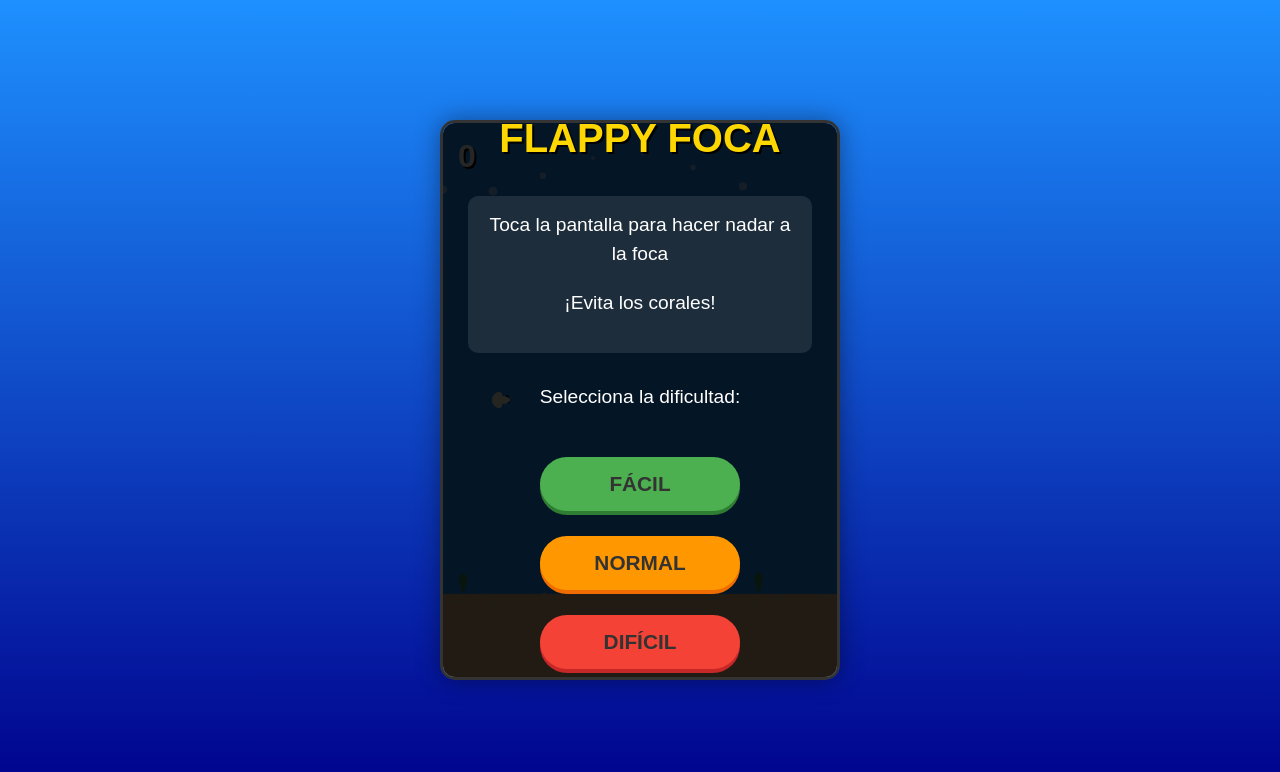
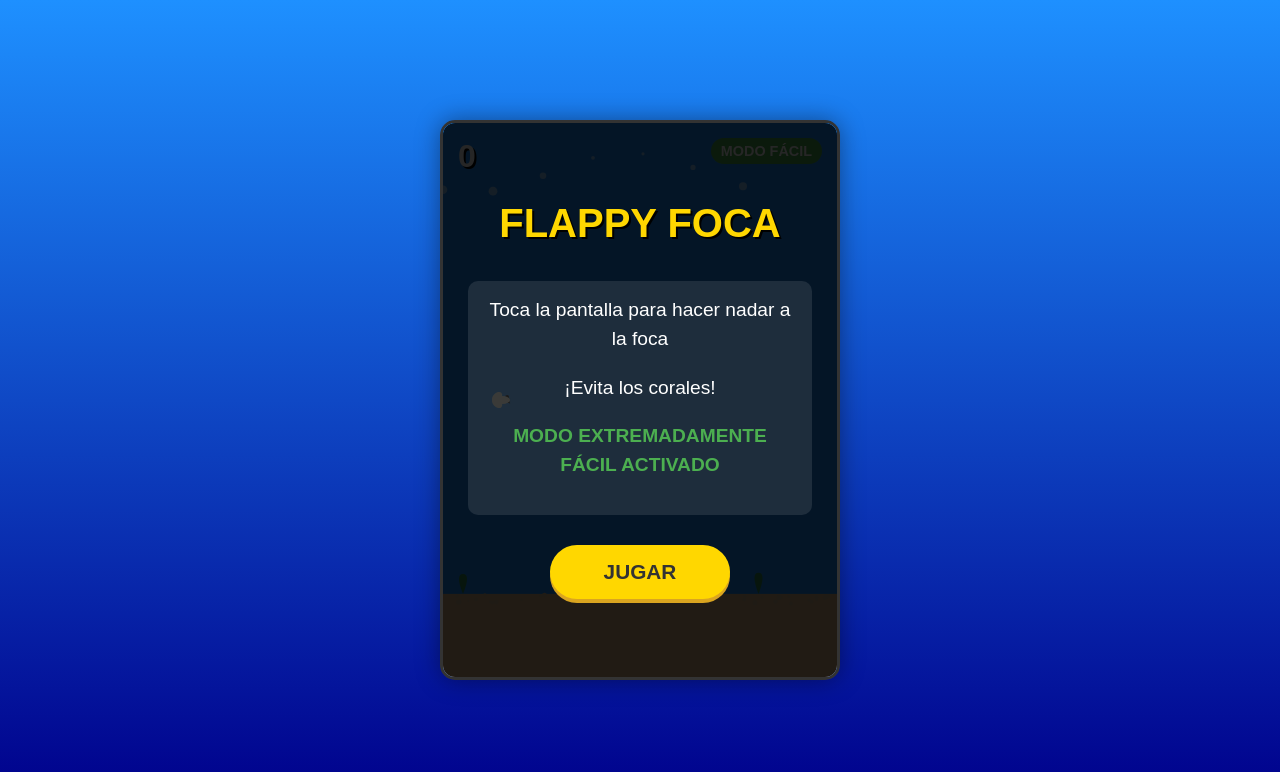
Before and after one commit to missamoonlight/foca.github.io, a plain HTML site: page index.html in a window 1280 px wide. Drawn offline with Linux system fonts and the light colour scheme.

```diff
--- a/index.html
+++ b/index.html
@@ -3,7 +3,7 @@
 <head>
     <meta charset="UTF-8">
     <meta name="viewport" content="width=device-width, initial-scale=1.0, user-scalable=no">
-    <title>Flappy Foca Móvil - Modo Fácil</title>
+    <title>Flappy Foca - Extremadamente Fácil</title>
     <style>
         * {
             margin: 0;
@@ -211,32 +211,18 @@
             }
         }
 
-        /* Selector de dificultad */
-        .difficulty-selector {
-            display: flex;
-            flex-direction: column;
-            gap: 10px;
-            margin: 15px 0;
-        }
-
-        .difficulty-btn {
+        /* Indicador de modo fácil */
+        .easy-mode-indicator {
+            position: absolute;
+            top: 15px;
+            right: 15px;
             background-color: #4CAF50;
-            min-width: 200px;
-        }
-
-        .difficulty-btn.easy {
-            background-color: #4CAF50;
-            box-shadow: 0 4px 0 #2E7D32;
-        }
-
-        .difficulty-btn.normal {
-            background-color: #FF9800;
-            box-shadow: 0 4px 0 #EF6C00;
-        }
-
-        .difficulty-btn.hard {
-            background-color: #F44336;
-            box-shadow: 0 4px 0 #C62828;
+            color: white;
+            padding: 5px 10px;
+            border-radius: 20px;
+            font-size: 0.9rem;
+            font-weight: bold;
+            z-index: 10;
         }
     </style>
 </head>
@@ -244,6 +230,7 @@
     <div id="game-container">
         <canvas id="game-canvas"></canvas>
         <div id="score-display">0</div>
+        <div class="easy-mode-indicator">MODO FÁCIL</div>
 
         <div id="tap-area" class="hidden">
             <div class="tap-hint">Toca para nadar</div>
@@ -254,13 +241,9 @@
             <div class="instructions">
                 <p>Toca la pantalla para hacer nadar a la foca</p>
                 <p>¡Evita los corales!</p>
+                <p style="color: #4CAF50; font-weight: bold;">MODO EXTREMADAMENTE FÁCIL ACTIVADO</p>
             </div>
-            <div class="difficulty-selector">
-                <p>Selecciona la dificultad:</p>
-                <button id="easy-button" class="difficulty-btn easy">FÁCIL</button>
-                <button id="normal-button" class="difficulty-btn normal">NORMAL</button>
-                <button id="hard-button" class="difficulty-btn hard">DIFÍCIL</button>
-            </div>
+            <button id="start-button">JUGAR</button>
         </div>
 
         <div id="game-over-screen" class="screen hidden">
@@ -285,19 +268,10 @@
                 seal.x = canvas.width * 0.15;
                 ground.height = canvas.height * 0.15;
 
-                // Ajustar según dificultad
-                if (currentDifficulty === 'easy') {
-                    corals.gap = canvas.height * 0.35; // Más espacio entre corales
-                    corals.speed = canvas.width * 0.003; // Más lento
-                } else if (currentDifficulty === 'normal') {
-                    corals.gap = canvas.height * 0.25;
-                    corals.speed = canvas.width * 0.005;
-                } else { // hard
-                    corals.gap = canvas.height * 0.2;
-                    corals.speed = canvas.width * 0.007;
-                }
-
-                corals.width = canvas.width * 0.12;
+                // CONFIGURACIÓN EXTREMADAMENTE FÁCIL
+                corals.gap = canvas.height * 0.45; // MUCHO más espacio entre corales
+                corals.width = canvas.width * 0.08; // Corales más delgados
+                corals.speed = canvas.width * 0.002; // MUCHO más lento
 
                 // Reiniciar posición de la foca si el juego está en curso
                 if (gameRunning) {
@@ -314,16 +288,13 @@
         const gameOverScreen = document.getElementById('game-over-screen');
         const finalScore = document.getElementById('final-score');
         const bestScore = document.getElementById('best-score');
-        const easyButton = document.getElementById('easy-button');
-        const normalButton = document.getElementById('normal-button');
-        const hardButton = document.getElementById('hard-button');
+        const startButton = document.getElementById('start-button');
         const restartButton = document.getElementById('restart-button');
         const tapArea = document.getElementById('tap-area');
 
         // Variables del juego
         let gameRunning = false;
         let score = 0;
-        let currentDifficulty = 'normal'; // Por defecto
         let bestScoreValue = localStorage.getItem('flappyFocaBestScore') || 0;
         bestScore.textContent = bestScoreValue;
 
@@ -337,22 +308,27 @@
             velocity: 0,
             jump: 0,
             color: '#F5F5DC',
+            rotation: 0, // Para la rotación al caer
             draw: function() {
+                ctx.save();
+                ctx.translate(this.x, this.y);
+                ctx.rotate(this.rotation);
+
                 // Cuerpo de la foca
                 ctx.fillStyle = this.color;
                 ctx.beginPath();
-                ctx.ellipse(this.x, this.y, this.width/2, this.height/2, 0, 0, Math.PI * 2);
+                ctx.ellipse(0, 0, this.width/2, this.height/2, 0, 0, Math.PI * 2);
                 ctx.fill();
 
                 // Cabeza de la foca
                 ctx.beginPath();
-                ctx.arc(this.x + this.width/2, this.y, this.height/2, 0, Math.PI * 2);
+                ctx.arc(this.width/2, 0, this.height/2, 0, Math.PI * 2);
                 ctx.fill();
 
                 // Ojos de la foca
                 ctx.fillStyle = 'black';
                 ctx.beginPath();
-                ctx.arc(this.x + this.width/2 + 5, this.y - 3, 2, 0, Math.PI * 2);
+                ctx.arc(this.width/2 + 5, -3, 2, 0, Math.PI * 2);
                 ctx.fill();
 
                 // Bigotes de la foca
@@ -360,8 +336,8 @@
                 ctx.lineWidth = 1;
                 for (let i = -1; i <= 1; i++) {
                     ctx.beginPath();
-                    ctx.moveTo(this.x + this.width/2 + 2, this.y + 1);
-                    ctx.lineTo(this.x + this.width/2 + 8, this.y + 1 + i*2);
+                    ctx.moveTo(this.width/2 + 2, 1);
+                    ctx.lineTo(this.width/2 + 8, 1 + i*2);
                     ctx.stroke();
                 }
 
@@ -369,22 +345,34 @@
                 ctx.fillStyle = this.color;
                 // Aleta delantera izquierda
                 ctx.beginPath();
-                ctx.ellipse(this.x - 5, this.y + 3, 6, 4, Math.PI/4, 0, Math.PI * 2);
+                ctx.ellipse(-5, 3, 6, 4, Math.PI/4, 0, Math.PI * 2);
                 ctx.fill();
 
                 // Aleta delantera derecha
                 ctx.beginPath();
-                ctx.ellipse(this.x - 5, this.y - 3, 6, 4, -Math.PI/4, 0, Math.PI * 2);
+                ctx.ellipse(-5, -3, 6, 4, -Math.PI/4, 0, Math.PI * 2);
                 ctx.fill();
 
                 // Cola de la foca
                 ctx.beginPath();
-                ctx.ellipse(this.x - this.width/2, this.y, 8, 4, 0, 0, Math.PI * 2);
+                ctx.ellipse(-this.width/2, 0, 8, 4, 0, 0, Math.PI * 2);
                 ctx.fill();
+
+                ctx.restore();
             },
             update: function() {
+                // SALTO CARACTERÍSTICO DE FLAPPY BIRD
                 this.velocity += this.gravity;
                 this.y += this.velocity;
+
+                // Rotación basada en la velocidad (como en Flappy Bird)
+                if (this.velocity < 0) {
+                    // Subiendo - rotación hacia arriba
+                    this.rotation = Math.max(-Math.PI/6, this.rotation - 0.05);
+                } else {
+                    // Cayendo - rotación hacia abajo
+                    this.rotation = Math.min(Math.PI/4, this.rotation + 0.03);
+                }
 
                 // Limitar la foca dentro de la pantalla
                 if (this.y - this.height/2 <= 0) {
@@ -455,7 +443,6 @@
             maxYPos: 300,
             width: 50,
             speed: 2,
-            frequency: 100, // Frecuencia de aparición de corales
             draw: function() {
                 for (let i = 0; i < this.position.length; i++) {
                     const coral = this.position[i];
@@ -509,8 +496,8 @@
             },
             update: function() {
                 if (gameRunning) {
-                    // Generar nuevos corales (dependiendo de la dificultad)
-                    if (frames % this.frequency === 0) {
+                    // Generar nuevos corales (MUCHO menos frecuentes)
+                    if (frames % 150 === 0) {
                         this.position.push({
                             x: canvas.width,
                             y: Math.floor(Math.random() * (this.maxYPos - this.minYPos + 1)) + this.minYPos,
@@ -523,11 +510,12 @@
                         const coral = this.position[i];
                         coral.x -= this.speed;
 
-                        // Detectar colisiones
+                        // Detectar colisiones (con margen de error)
+                        const collisionMargin = 5; // Margen de error para hacerlo más fácil
                         if (
-                            seal.x + seal.width/2 > coral.x &&
-                            seal.x - seal.width/2 < coral.x + this.width &&
-                            (seal.y - seal.height/2 < coral.y || seal.y + seal.height/2 > coral.y + this.gap)
+                            seal.x + seal.width/2 - collisionMargin > coral.x &&
+                            seal.x - seal.width/2 + collisionMargin < coral.x + this.width &&
+                            (seal.y - seal.height/2 + collisionMargin < coral.y || seal.y + seal.height/2 - collisionMargin > coral.y + this.gap)
                         ) {
                             gameOver();
                         }
@@ -586,34 +574,6 @@
         let frames = 0;
 
         // Funciones del juego
-        function setDifficulty(difficulty) {
-            currentDifficulty = difficulty;
-
-            // Ajustar parámetros según dificultad
-            if (difficulty === 'easy') {
-                // Modo fácil: menos gravedad, salto más fuerte, corales más lentos y menos frecuentes
-                seal.gravity = canvas.height * 0.0007; // Menos gravedad
-                seal.jump = -canvas.height * 0.025; // Salto más fuerte
-                corals.speed = canvas.width * 0.003; // Más lento
-                corals.gap = canvas.height * 0.35; // Más espacio entre corales
-                corals.frequency = 130; // Menos corales
-            } else if (difficulty === 'normal') {
-                // Modo normal (valores originales)
-                seal.gravity = canvas.height * 0.001;
-                seal.jump = -canvas.height * 0.02;
-                corals.speed = canvas.width * 0.005;
-                corals.gap = canvas.height * 0.25;
-                corals.frequency = 100;
-            } else { // hard
-                // Modo difícil: más gravedad, salto más débil, corales más rápidos y más frecuentes
-                seal.gravity = canvas.height * 0.0013;
-                seal.jump = -canvas.height * 0.018;
-                corals.speed = canvas.width * 0.007;
-                corals.gap = canvas.height * 0.2;
-                corals.frequency = 80;
-            }
-        }
-
         function startGame() {
             gameRunning = true;
             score = 0;
@@ -623,8 +583,10 @@
             seal.width = canvas.width * 0.1;
             seal.height = seal.width * 0.75;
 
-            // Aplicar configuración de dificultad
-            setDifficulty(currentDifficulty);
+            // CONFIGURACIÓN EXTREMADAMENTE FÁCIL
+            seal.gravity = canvas.height * 0.0005; // MUCHA menos gravedad
+            seal.jump = -canvas.height * 0.03; // Salto más potente
+            seal.rotation = 0; // Reiniciar rotación
 
             seal.y = canvas.height / 2;
             seal.velocity = 0;
@@ -671,24 +633,8 @@
         }
 
         // Event listeners
-        easyButton.addEventListener('click', function() {
-            setDifficulty('easy');
-            startGame();
-        });
-
-        normalButton.addEventListener('click', function() {
-            setDifficulty('normal');
-            startGame();
-        });
-
-        hardButton.addEventListener('click', function() {
-            setDifficulty('hard');
-            startGame();
-        });
-
-        restartButton.addEventListener('click', function() {
-            startGame();
-        });
+        startButton.addEventListener('click', startGame);
+        restartButton.addEventListener('click', startGame);
 
         // Control táctil para móviles
         tapArea.addEventListener('touchstart', function(e) {
```
